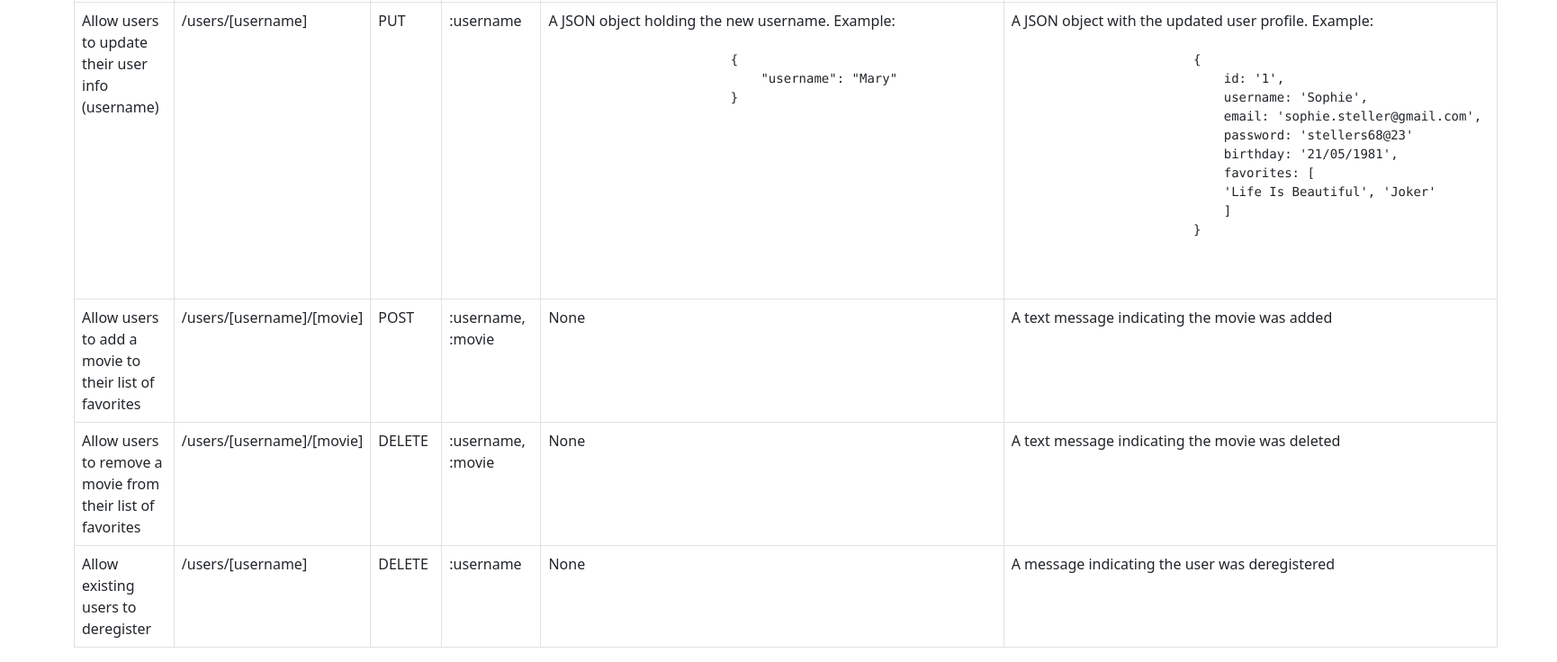
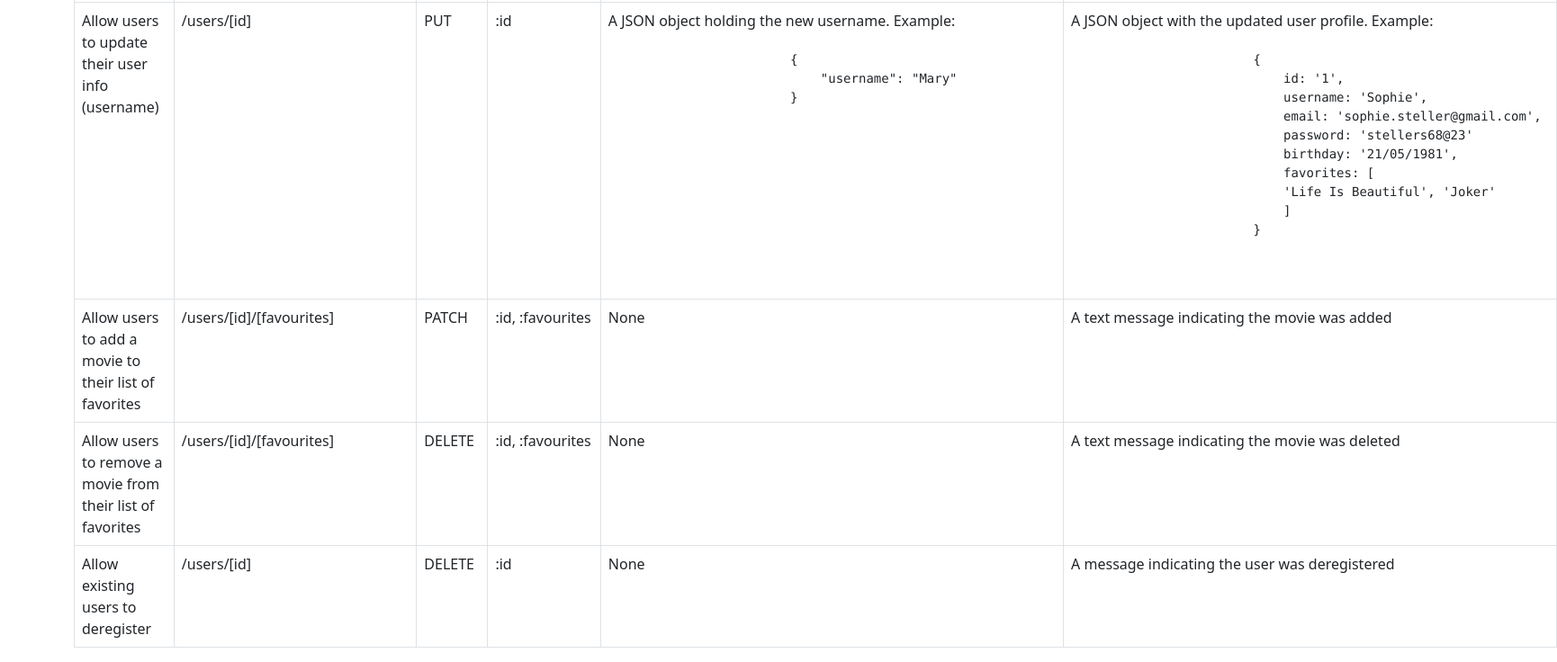
Before and after one commit to Aneri3112/myFlix, a website: page public/documentation.html in a window 1280 px wide. Shown: the part 1977-2713 px from the top of the page at 90% size, 1730 px wide, since content can reach past the window. Drawn offline with nearby package versions, Linux system fonts and the light colour scheme.

Commit message:
Update the links

```diff
--- a/public/documentation.html
+++ b/public/documentation.html
@@ -66,9 +66,9 @@
 
         <tr>
             <td>Return data about a genre (description) by name/title (e.g., “Thriller”)</td>
-            <td>/movies/genre/[genre]</td>
+            <td>/movies/genre/[genreName]</td>
             <td>GET</td>
-            <td>:genre</td>
+            <td>:genreName</td>
             <td>None</td>
             <td>A JSON object holding data about the selected genre. Example:
                 <pre>
@@ -84,9 +84,9 @@
 
         <tr>
             <td>Return data about a director (bio, birth year, death year) by name</td>
-            <td>/movies/directors[name]</td>
+            <td>/movies/directors/[directorName]</td>
             <td>GET</td>
-            <td>:name</td>
+            <td>:directorName</td>
             <td>None</td>
             <td>A JSON object holding data about the selected director. Example: <br>
                 <pre>
@@ -170,9 +170,9 @@
 
         <tr>
             <td>Allow users to update their user info (username)</td>
-            <td>/users/[username]</td>
+            <td>/users/[id]</td>
             <td>PUT</td>
-            <td>:username</td>
+            <td>:id</td>
             <td> A JSON object holding the new username. Example:
                 <pre>
                     <code>
@@ -202,27 +202,27 @@
 
         <tr>
             <td>Allow users to add a movie to their list of favorites</td>
-            <td>/users/[username]/[movie]</td>
-            <td>POST</td>
-            <td>:username, :movie</td>
+            <td>/users/[id]/[favourites]</td>
+            <td>PATCH</td>
+            <td>:id, :favourites</td>
             <td>None</td>
             <td>A text message indicating the movie was added</td>
         </tr>
 
         <tr>
             <td>Allow users to remove a movie from their list of favorites</td>
-            <td>/users/[username]/[movie]</td>
+            <td>/users/[id]/[favourites]</td>
             <td>DELETE</td>
-            <td>:username, :movie</td>
+            <td>:id, :favourites</td>
             <td>None</td>
             <td>A text message indicating the movie was deleted</td>
         </tr>
 
         <tr>
             <td>Allow existing users to deregister</td>
-            <td>/users/[username]</td>
+            <td>/users/[id]</td>
             <td>DELETE</td>
-            <td>:username</td>
+            <td>:id</td>
             <td>None</td>
             <td>A message indicating the user was deregistered</td>
         </tr>
```
